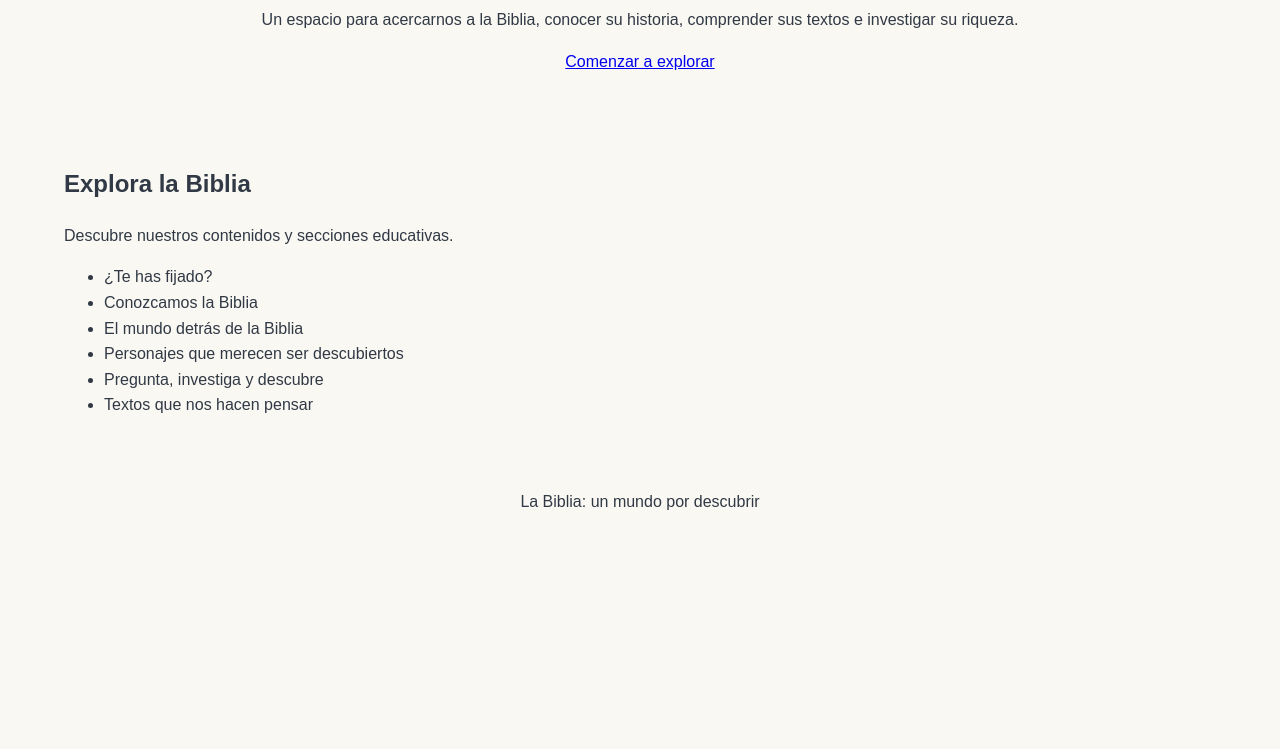
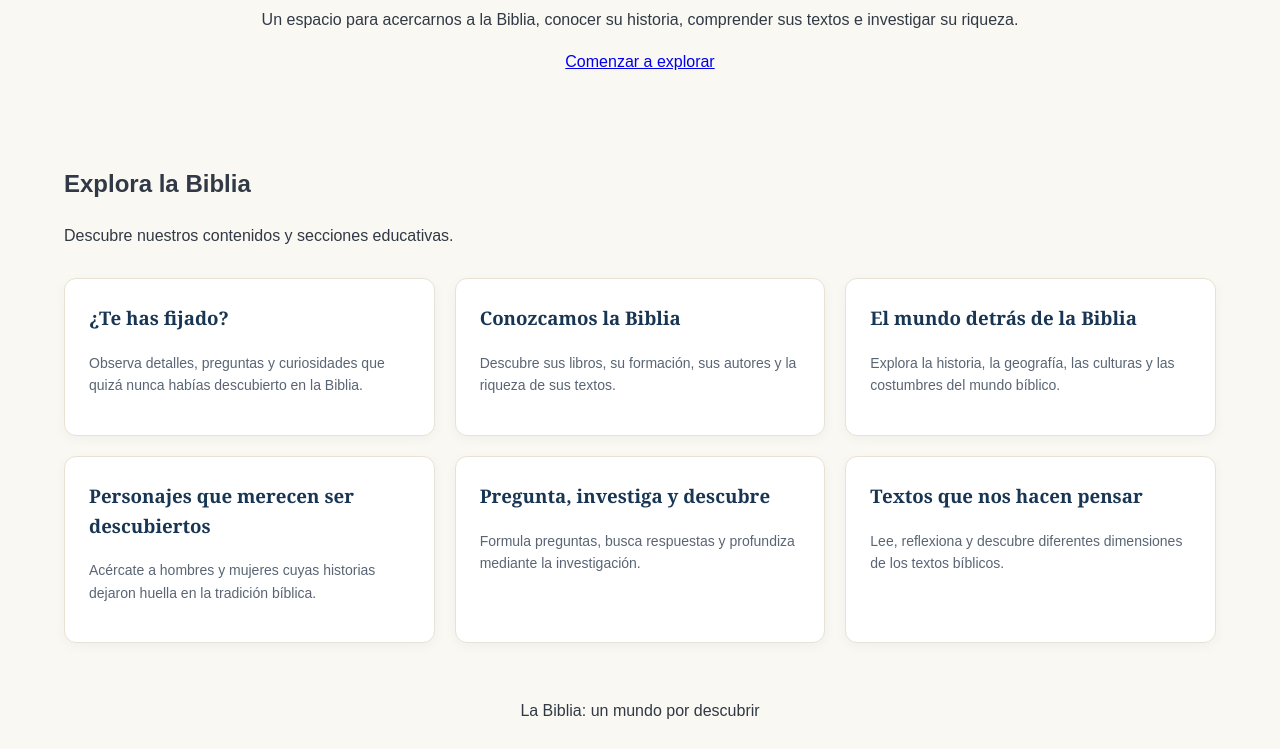
Before and after one commit to labibliaeducativa/la-biblia-mundo-por-descubrir, a plain HTML site: page index.html in a window 1280 px wide. Shown: the part 262-1011 px from the top of the page. Before the commit the page ends 802 px from the top, so only its background shows below. Drawn offline with Linux system fonts and the light colour scheme.

Commit message:
Implement tarjeta grid layout in index.html
Added a grid layout for tarjeta elements and updated content.

```diff
--- a/index.html
+++ b/index.html
@@ -56,6 +56,39 @@ nav a {
 nav a:hover {
   color: #b89a61;
 }
+    .tarjetas {
+  display: grid;
+  grid-template-columns: repeat(3, 1fr);
+  gap: 20px;
+  margin-top: 30px;
+}
+
+.tarjeta {
+  background: #ffffff;
+  border: 1px solid #e8e2d5;
+  border-radius: 12px;
+  padding: 24px;
+  text-align: left;
+  box-shadow: 0 3px 12px rgba(0,0,0,0.04);
+}
+
+.tarjeta h3 {
+  color: #183653;
+  font-family: Georgia, serif;
+  margin-top: 0;
+}
+
+.tarjeta p {
+  color: #596574;
+  font-size: 14px;
+  line-height: 1.6;
+}
+
+@media (max-width: 700px) {
+  .tarjetas {
+    grid-template-columns: 1fr;
+  }
+}
     </style>
 </head>
 <body>
@@ -80,14 +113,39 @@ nav a:hover {
 <section id="explorar" style="padding:30px 5%;">
   <h2>Explora la Biblia</h2>
   <p>Descubre nuestros contenidos y secciones educativas.</p>
-  <ul>
-    <li>¿Te has fijado?</li>
-    <li>Conozcamos la Biblia</li>
-    <li>El mundo detrás de la Biblia</li>
-    <li>Personajes que merecen ser descubiertos</li>
-    <li>Pregunta, investiga y descubre</li>
-    <li>Textos que nos hacen pensar</li>
-  </ul>
+  <div class="tarjetas">
+
+  <article class="tarjeta">
+    <h3>¿Te has fijado?</h3>
+    <p>Observa detalles, preguntas y curiosidades que quizá nunca habías descubierto en la Biblia.</p>
+  </article>
+
+  <article class="tarjeta">
+    <h3>Conozcamos la Biblia</h3>
+    <p>Descubre sus libros, su formación, sus autores y la riqueza de sus textos.</p>
+  </article>
+
+  <article class="tarjeta">
+    <h3>El mundo detrás de la Biblia</h3>
+    <p>Explora la historia, la geografía, las culturas y las costumbres del mundo bíblico.</p>
+  </article>
+
+  <article class="tarjeta">
+    <h3>Personajes que merecen ser descubiertos</h3>
+    <p>Acércate a hombres y mujeres cuyas historias dejaron huella en la tradición bíblica.</p>
+  </article>
+
+  <article class="tarjeta">
+    <h3>Pregunta, investiga y descubre</h3>
+    <p>Formula preguntas, busca respuestas y profundiza mediante la investigación.</p>
+  </article>
+
+  <article class="tarjeta">
+    <h3>Textos que nos hacen pensar</h3>
+    <p>Lee, reflexiona y descubre diferentes dimensiones de los textos bíblicos.</p>
+  </article>
+
+  </div>
 </section>
 
 <footer style="padding:25px 5%;text-align:center;">
```
